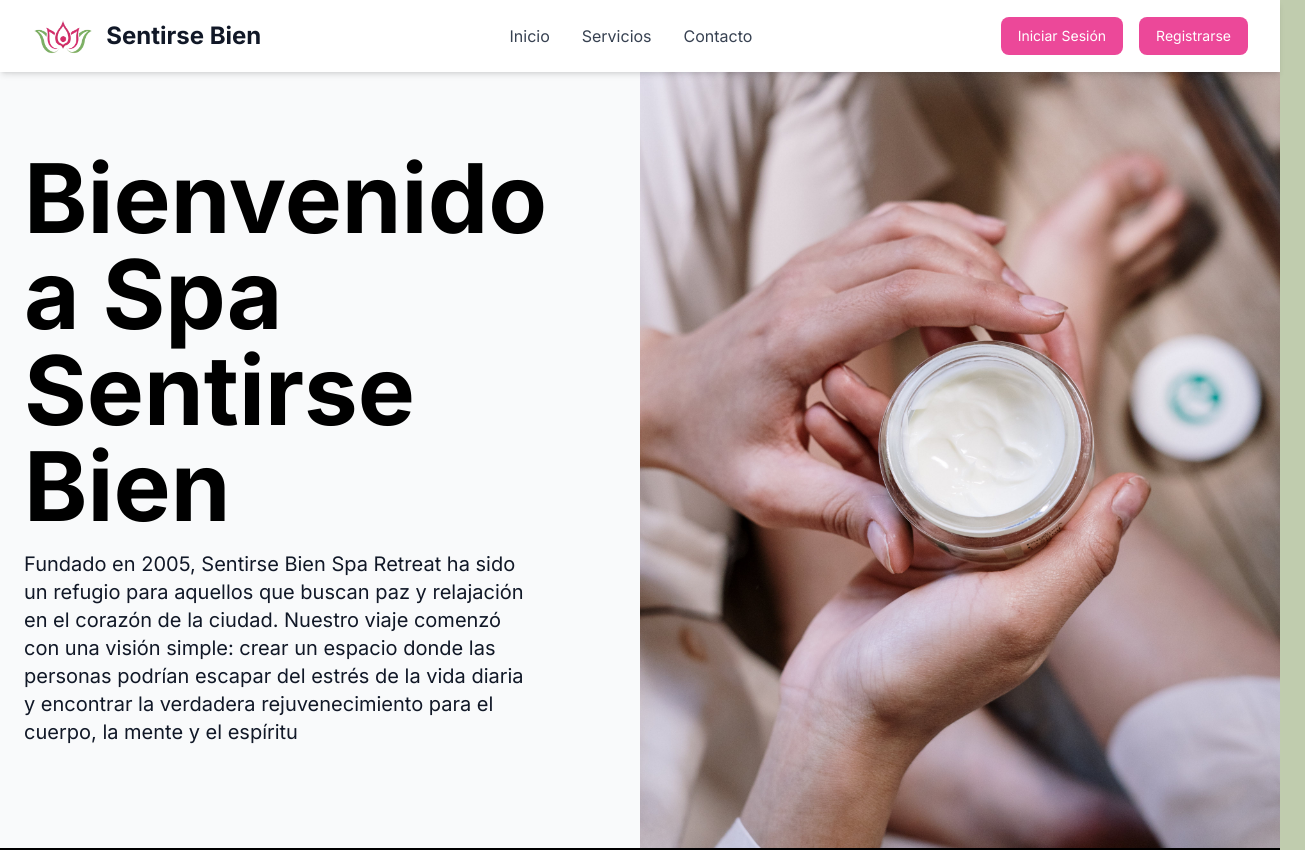
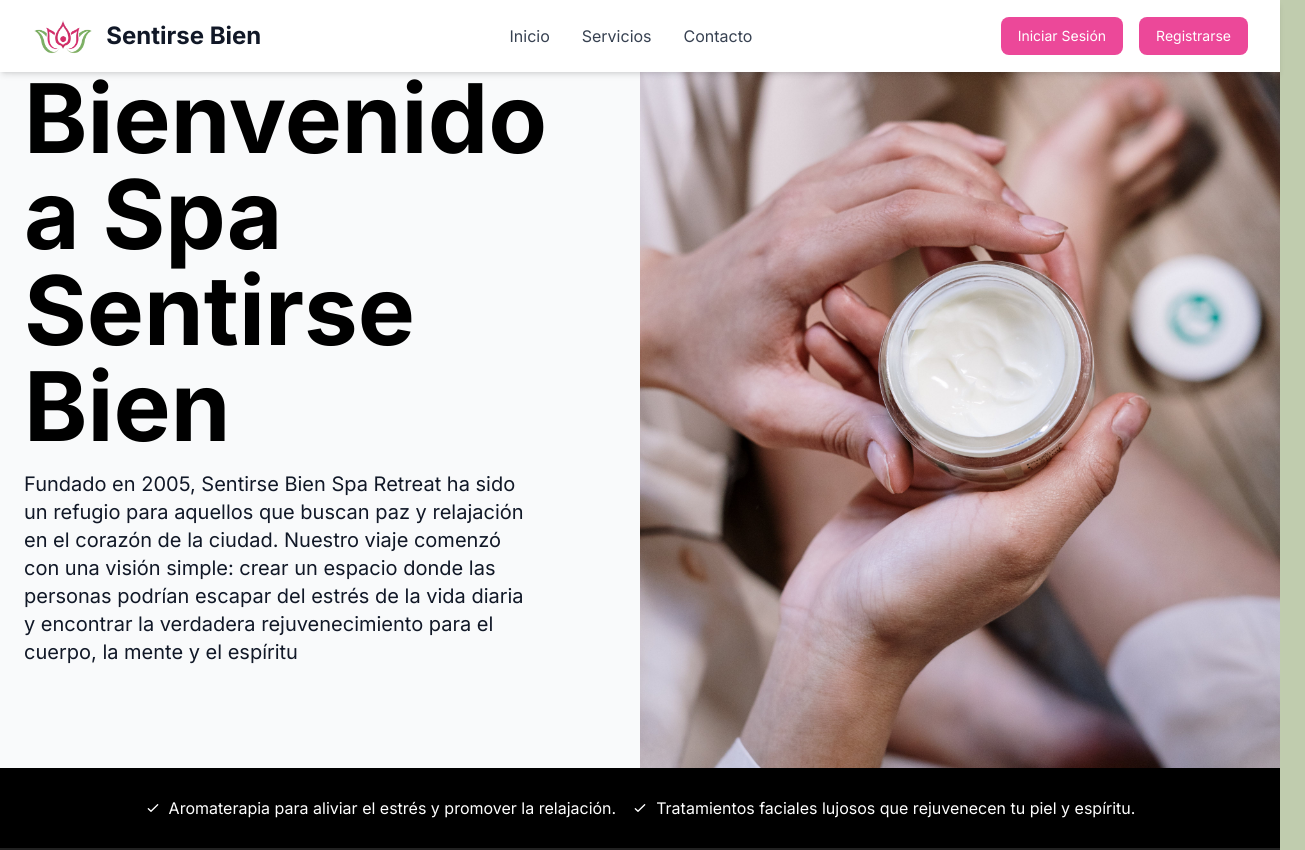
Before and after one commit to sanchezchandialf/Spa-Proyect, a React (Vite) app: page / in a window 1280 px wide. Shown: the top 850 px of the page, 1305 px wide, since content can reach past the window. Built offline with nearby package versions, Linux system fonts and the light colour scheme; a web font is replaced by a local one.

Commit message:
deploy final

```diff
--- a/src/App2.jsx
+++ b/src/App2.jsx
@@ -23,7 +23,7 @@ function App2() {
     <>
       <Header2 />
 
-      <div className="mt-20">
+      <div >
         <Routes>
           <Route path="/" element={<PagInicio />} />
           <Route path="/servicios" element={<PagServicios/>} />
--- a/src/Components/Body.jsx
+++ b/src/Components/Body.jsx
@@ -5,7 +5,6 @@ import CallToAction from './ui/CalltoAccion';
 import Contact from './Contact';
 import { NewsCarousel } from './Noticias';
 import Footer from './ui/footer';
-
 
 const Body = () => {
   const [showTurno, setShowTurno] = useState(false);
@@ -16,26 +15,33 @@ const Body = () => {
 
   return (
     <div className="min-h-screen bg-gray-50 text-gray-900">
-      <main className="w-full">
+      <main className="w-screen overflow-x-hidden"> {/* Asegura que el main ocupe todo el ancho */}
         {/* Sección de Bienvenida */}
-        <section className="w-full -mt-4 md:-mt-8">
+        <section className="w-full -mt-4 md:-mt-8 max-w-none"> {/* Añadimos max-w-none */}
           <WelcomeSection />
         </section>
 
         {/* Servicios Presentación */}
-        <section className="w-full bg-white">
+        <section className="w-full bg-white max-w-none"> {/* Añadimos max-w-none */}
           <ServiciosPresentacion />
         </section>
 
         {/* Llamada a la acción */}
-        <section className="w-full bg-gray-100">
+        <section className="w-full bg-gray-100 max-w-none"> {/* Añadimos max-w-none */}
           <CallToAction />
         </section>
-         <NewsCarousel />
+
+        {/* Carousel de noticias */}
+        <section className="w-full bg-white max-w-none"> {/* Aseguramos ancho completo */}
+          <NewsCarousel />
+        </section>
+
         {/* Contacto */}
-        <section className="w-full bg-gray-200">
+        <section className="w-full bg-gray-200 max-w-none"> {/* Añadimos max-w-none */}
           <Contact />
         </section>
+
+        {/* Footer */}
         <Footer />
       </main>
     </div>
--- a/src/Components/Header2.jsx
+++ b/src/Components/Header2.jsx
@@ -34,7 +34,7 @@ const Header2 = () => {
   ].filter(Boolean);
 
   return (
-    <header className="fixed top-0 left-0 w-full bg-white dark:bg-gray-800 shadow-md z-50">
+    <header className="fixed top-0 left-0 w-screen bg-white dark:bg-gray-800 shadow-md z-50 overflow-x-hidden"> {/* Cambié w-full a w-screen y agregué overflow-x-hidden */}
       <div className="max-w-7xl mx-auto px-4 sm:px-6 lg:px-8">
         <div className="flex items-center justify-between py-4">
           <Logo />
```
